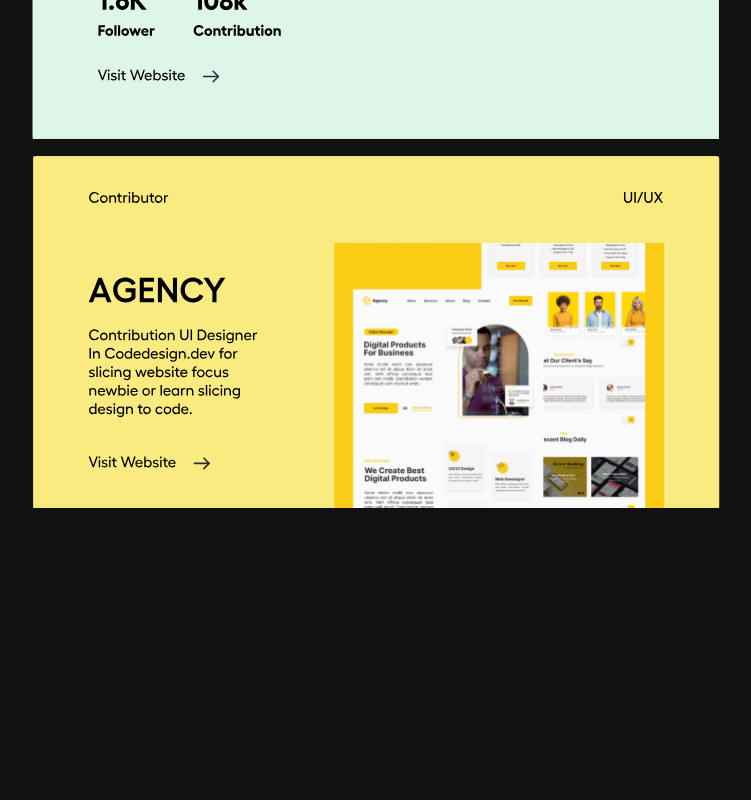
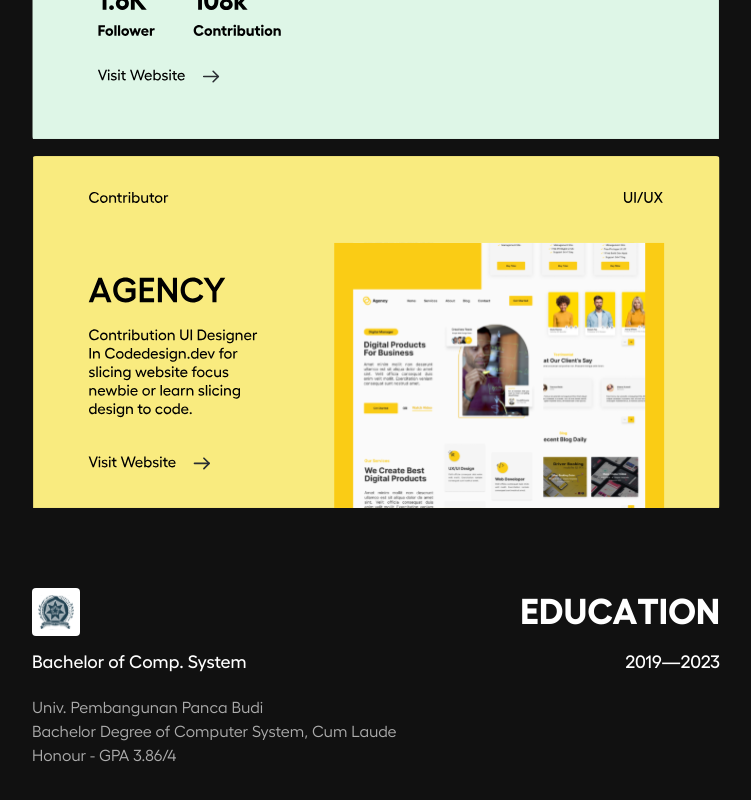
Before and after one commit to guruku-gdsc/rafiq-portfolio, a Next.js app: page / in a window 1280 px wide. Shown: the part 2069-2869 px from the top of the page, without its empty margins (264-1015 px from the left). Before the commit the page ends 2657 px from the top, so only its background shows below. Built offline with nearby package versions, Linux system fonts and the light colour scheme.

Commit message:
feat: add education section

```diff
--- a/src/components/pages/education.jsx
+++ b/src/components/pages/education.jsx
@@ -1,7 +1,36 @@
+import Image from "next/image";
+
 export default function Education() {
   return (
     <div className="wrapper">
-      <div className="my-20"></div>
+      <div className="my-20">
+        <div className="flex flex-col gap-5" data-aos="fade-up">
+          <div className="flex flex-col gap-3">
+            <div className="flex justify-between items-center">
+              <div className="w-12 h-12 relative flex justify-center items-center bg-white rounded">
+                <Image
+                  src={"/svg/logo-pancabudi.svg"}
+                  width={36}
+                  height={36}
+                  alt=""
+                />
+              </div>
+              <h2 className="font-hellix-bold text-4xl">EDUCATION</h2>
+            </div>
+            <div className="flex flex-col gap-1">
+              <div className="flex justify-between items-center font-hellix-medium text-lg">
+                <p>Bachelor of Comp. System</p>
+                <p>2019—2023</p>
+              </div>
+            </div>
+          </div>
+          <p className="text-grey1">
+            Univ. Pembangunan Panca Budi
+            <br /> Bachelor Degree of Computer System, Cum Laude
+            <br /> Honour - GPA 3.86/4
+          </p>
+        </div>
+      </div>
     </div>
   );
 }
```
Also changed, not shown: public/svg/logo-pancabudi.svg (added).
